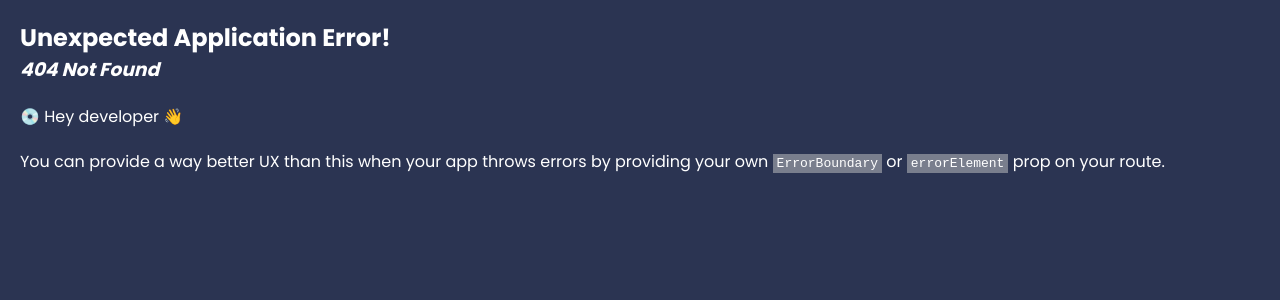
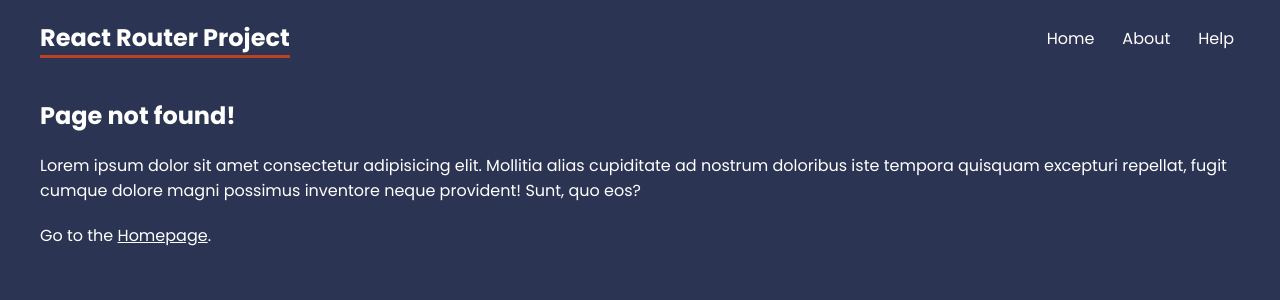
Before and after one commit to ElenaCoder/react-router-project, a React (Vite) app: page /careers/1 in a window 1280 px wide. Before the commit this address had no page. Shown: the top 300 px of the page. Built offline with nearby package versions, Linux system fonts and the light colour scheme.

Commit message:
feat: add custom 404 error-Not Found page handling

```diff
--- a/src/App.jsx
+++ b/src/App.jsx
@@ -8,6 +8,7 @@
 //pages
 import Home from './pages/Home';
 import About from './pages/About';
+import NotFound from './pages/NotFound';
 import Faq from './pages/help/Faq';
 import Contact from './pages/help/Contact';
 
@@ -24,6 +25,8 @@
                 <Route path='faq' element={<Faq />} />
                 <Route path='contact' element={<Contact />} />
             </Route>
+
+            <Route path='*' element={<NotFound />} />
         </Route>,
     ),
 );
--- /dev/null
+++ b/src/pages/NotFound.jsx
@@ -0,0 +1,14 @@
+import { NavLink } from "react-router-dom"
+
+function NotFound() {
+  return (
+    <div>
+      <h2>Page not found!</h2>
+      <p>Lorem ipsum dolor sit amet consectetur adipisicing elit. Mollitia alias cupiditate ad nostrum doloribus iste tempora quisquam excepturi repellat, fugit cumque dolore magni possimus inventore neque provident! Sunt, quo eos?</p>
+
+      <p>Go to the <NavLink to="/">Homepage</NavLink>.</p>
+    </div>
+  )
+}
+
+export default NotFound;
```
